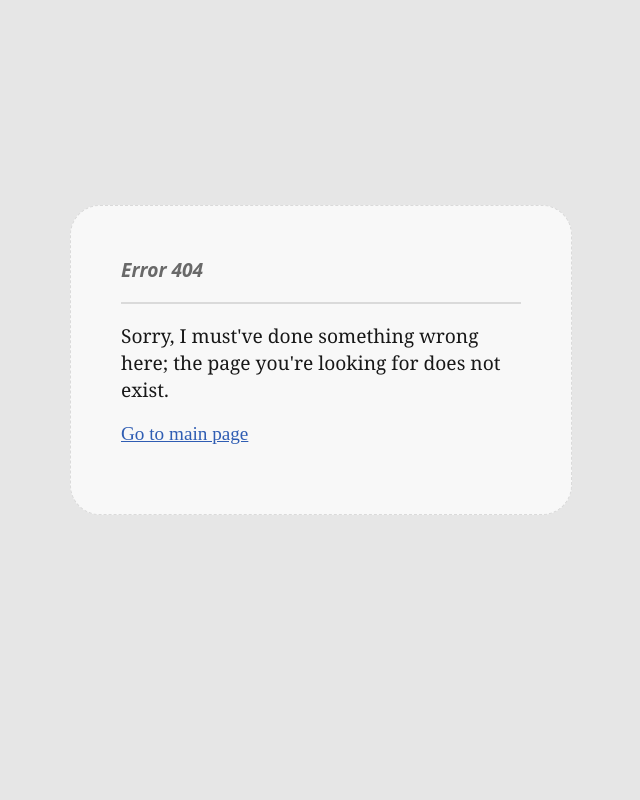
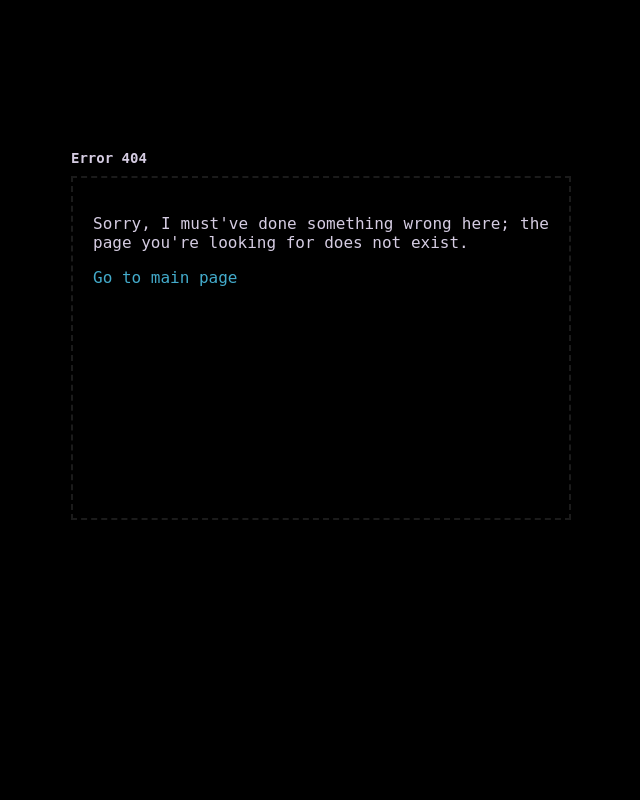
Before and after one commit to brahdee/peralta.sh, a web app: file assets/404.html in a window 1280 px wide. Shown: the whole page, without its empty margins (319-959 px from the left). Run offline with its HTML, style and script files only (its server is not run), Linux system fonts and the light colour scheme.

Commit message:
Main page redesign
- New stylesheet
- Added Spotify API integration for displaying currently playing song
- Use sharp for getting average color of the song's album art for background gradient

```diff
--- a/assets/404.html
+++ b/assets/404.html
@@ -8,11 +8,10 @@
     </head>
     <body>
         <div id="main-container">
+            <p id="header"><strong>Error 404</strong></p>
             <div id="main">
-                <p><strong>Error 404</strong></p>
-                <hr>
                 <p>Sorry, I must've done something wrong here; the page you're looking for does not exist.</p>
-                <a href=".">Go to main page</a></p>
+                <a href="/" class="aqua">Go to main page</a></p>
             </div>
         </div>
     </body>
--- a/assets/main/main.css
+++ b/assets/main/main.css
@@ -1,103 +1,153 @@
+:root {
+  --album-color: rgb(30, 30, 30);
+}
+
 html,
 body {
   text-rendering: optimizeLegibility;
   -webkit-font-smoothing: antialiased;
+  font-family: "Roboto Mono", monospace;
 
-  background-color: rgb(230, 230, 230);
-  color: rgb(24, 24, 24);
+  background-color: rgb(0, 0, 0);
+  color: rgb(213, 204, 226);
   width: 100%;
   height: 100%;
   margin: 0;
 }
 
-#main-container {
-  width: 100%;
-  height: 90%;
-  display: flex;
-  justify-content: center;
-  align-items: center;
+a {
+  text-decoration: none;
+  cursor: pointer;
 }
 
-a {
-  color: rgb(47, 93, 179);
+a:hover {
+  text-decoration: underline;
 }
 
-#main {
-  background-color: rgb(248, 248, 248);
-  border-radius: 30px;
-  border: 1px dashed rgb(218, 218, 218);
-  padding: 50px;
-  width: 50vw;
-  font-size: 1.2rem;
-  max-width: 400px;
+div#main-container {
+  width: 500px;
+  height: 300px;
+  margin: auto;
+  top: 50%;
+  left: 50%;
+  margin: -250px 0 0 -250px;
+  position: absolute;
+  cursor: default;
 }
 
-strong {
-  font-style: italic;
-  color: rgb(105, 105, 105);
-  font-family:
-    system-ui,
-    -apple-system,
-    BlinkMacSystemFont,
-    "Segoe UI",
-    Roboto,
-    Oxygen,
-    Ubuntu,
-    Cantarell,
-    "Open Sans",
-    "Helvetica Neue",
-    sans-serif;
+div#main-bg {
+  background-image: url("tumblr.gif");
+  background-size: cover;
+  position: absolute;
+  top: 30px;
+  right: 0;
 }
 
-hr {
-  border: 1px solid rgb(218, 218, 218);
-  margin-bottom: 18px;
+div#main {
+  border: 2px dashed rgb(27, 27, 27);
+  padding: 20px;
+  width: auto;
+  height: 100%;
 }
 
-#main p {
-  font-family: Georgia;
-  margin-top: 0;
+div#main #inner {
+  display: flex;
+  flex-direction: column;
+  justify-content: space-between;
+  font-weight: 400;
+  height: 100%;
 }
 
-#contact {
-  color: rgb(134, 134, 134);
-  line-height: 25px;
-  margin: 0;
-  text-align: center;
+div#main p {
+  text-align: justify;
+  z-index: 5;
 }
 
-@media (max-width: 500px) {
-  html,
-  body {
-    background-color: rgb(248, 248, 248);
-  }
+p#header {
+  margin: 0;
+  margin-bottom: 10px;
+  display: flex;
+  flex-direction: row;
+  justify-content: space-between;
+  font-size: 14px;
+  width: 100%;
+}
 
-  #main-container {
-    width: 100%;
-    height: 100%;
-  }
+p#header #separator {
+  color: rgb(84, 84, 84);
+}
 
-  #main {
-    background-color: transparent;
-    padding-bottom: 0;
-    padding-top: 0;
-    border-radius: 0;
-    border: none;
-    width: 100%;
-    height: 90%;
-    font-size: 1.3rem;
-  }
+.aqua {
+  text-align: justify;
+  color: rgb(67, 171, 203);
+}
 
-  #contact {
-    line-height: 60px;
-  }
+a#uni {
+  color: rgb(223, 55, 55);
+}
 
-  #contact a {
-    border-radius: 10px;
-    border: 1px solid rgb(226, 226, 226);
-    padding: 15px;
-    margin: 10px;
-    margin-left: 5px;
-    text-decoration: none;
-  }
+div#cat {
+  background-image: url("https://cdn2.peralta.sh/cat.png");
+  position: absolute;
+  background-size: cover;
+  bottom: -70px;
+  right: 0;
+  width: 100px;
+  height: 100px;
+  z-index: 10;
 }
+
+p#catinfo {
+  display: none;
+  position: absolute;
+  right: 30px;
+  bottom: -50px;
+  width: 150px;
+  text-align: right;
+  color: rgb(118, 114, 143);
+  font-size: 12px;
+}
+
+div#cat:hover + p#catinfo {
+  display: block;
+}
+
+div#submenu {
+  display: flex;
+  flex-direction: row;
+  justify-content: space-between;
+  align-items: center;
+  color: rgb(118, 114, 143);
+  font-size: 12px;
+}
+
+#spotify {
+  width: 80%;
+  padding-left: 20px;
+  padding-right: 20px;
+  margin: auto;
+  margin-top: 20px;
+  color: rgb(118, 114, 143);
+  font-size: 13px;
+  display: flex;
+  flex-direction: row;
+  justify-content: space-between;
+  align-items: center;
+  background: linear-gradient(135deg, var(--album-color), transparent);
+  opacity: 0;
+  visibility: hidden;
+  transition:
+    opacity 0.3s ease,
+    visibility 0.3s ease,
+    background 0.5s ease;
+}
+
+#spotify.visible {
+  opacity: 1;
+  visibility: visible;
+}
+
+#spotify img {
+  width: 64px;
+  height: 64px;
+}
--- a/encore.service.ts
+++ b/encore.service.ts
@@ -1,3 +1,3 @@
 import { Service } from "encore.dev/service";
 
-export default new Service("gallery");
+export default new Service("website");
--- a/package.json
+++ b/package.json
@@ -13,6 +13,7 @@
   "dependencies": {
     "@aws-sdk/client-s3": "^3.1162.0",
     "ejs": "^7.0.2",
-    "encore.dev": "^1.58.8"
+    "encore.dev": "^1.58.8",
+    "sharp": "^0.35.5"
   }
 }
```
Also changed, not shown: assets/index.html (deleted, +0 -33 lines), assets/main/main.js (added, +39 -0 lines), infra-config.json (+9 -0 lines), main.ts (+21 -0 lines), misc.ts (added, +123 -0 lines), templates/main/index.ejs (added, +76 -0 lines), 1 other file.
